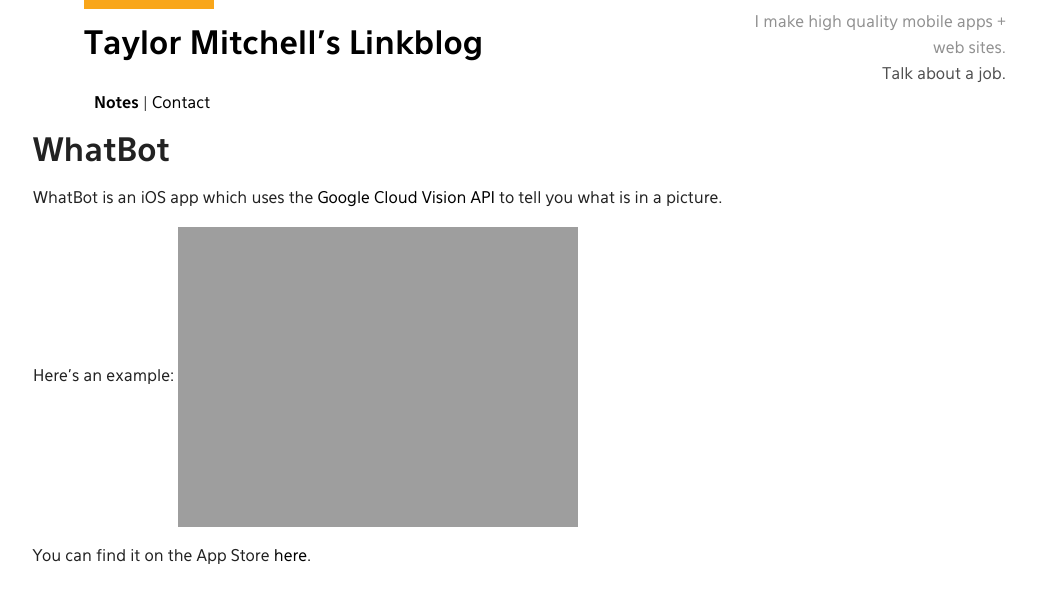
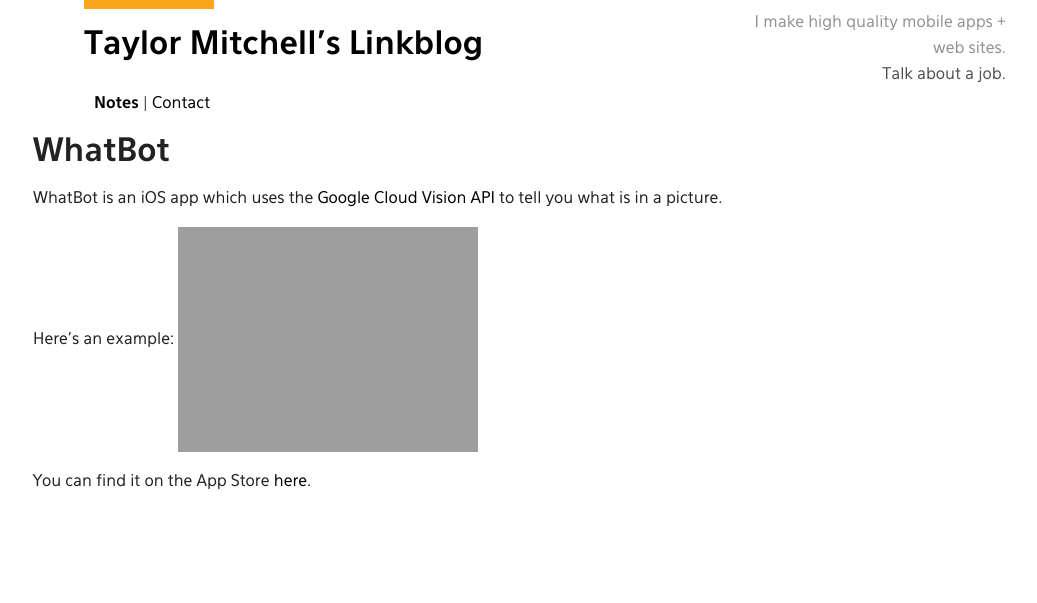
Before and after one commit to taylorwmitchell/taylorwmitchell.github.io, a Jekyll site: the page built from whatbot.md, in a window 1280 px wide. Shown: the top 603 px of the page, without its empty margins (95-1132 px from the left). Built offline with Jekyll 4.4.1, drawn with Linux system fonts in a browser that asks for light colours; nearby versions of some CDN libraries.

Commit message:
alter WhatBot screenshot CSS

```diff
--- a/css/main.css
+++ b/css/main.css
@@ -151,6 +151,8 @@
 .header-container{
     height:90px;
 }
+
+img[alt="WhatBot screenshot"] { width: 300px; }
 
 header img {
     padding-top: 36px;
```
